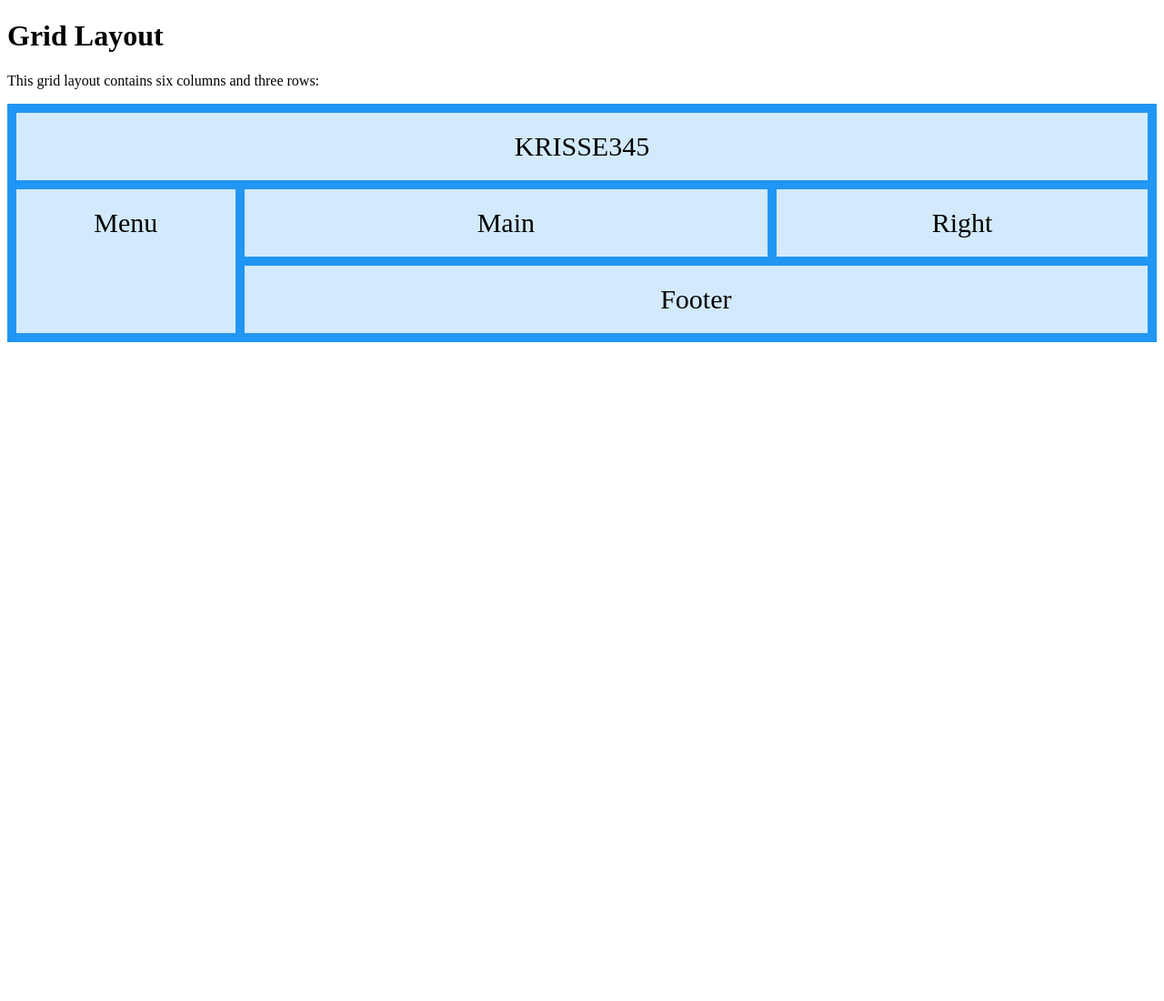
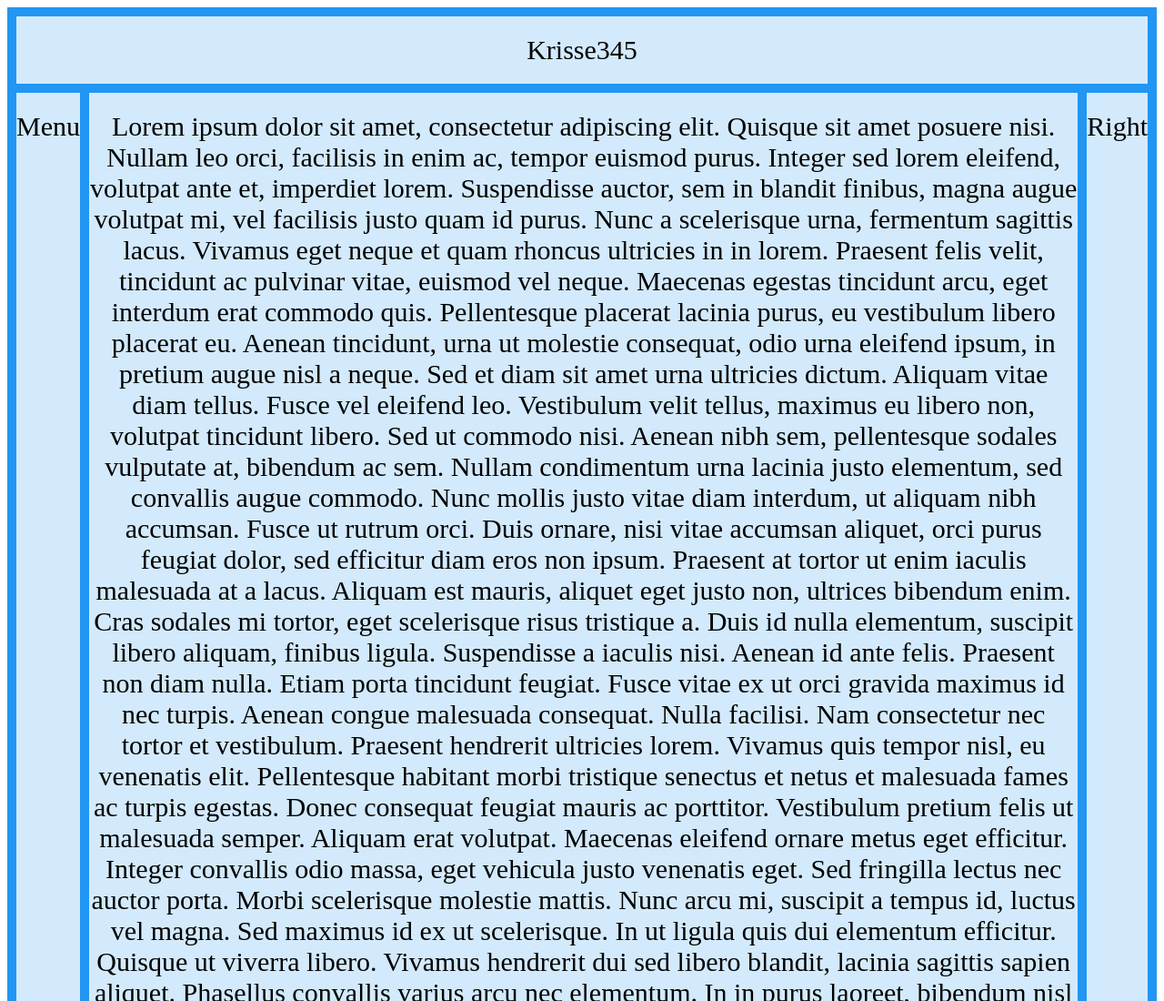
Before and after one commit to Krisse345/Krisse345.github.io, a plain HTML site: page index.html in a window 1280 px wide. Shown: the top 1100 px of the page at 91% size. Before the commit the page ends 800 px from the top, so only its background shows below. Drawn offline with Linux system fonts and the light colour scheme.

Commit message:
Update index.html

```diff
--- a/index.html
+++ b/index.html
@@ -28,15 +28,18 @@
 </style>
 </head>
 <body>
+<div class="grid-container">
+  <div class="item1">Krisse345</div>
+  <div class="item2">Menu</div>
+  <div class="item3">Lorem ipsum dolor sit amet, consectetur adipiscing elit. Quisque sit amet posuere nisi. Nullam leo orci, facilisis in enim ac, tempor euismod purus. Integer sed lorem eleifend, volutpat ante et, imperdiet lorem. Suspendisse auctor, sem in blandit finibus, magna augue volutpat mi, vel facilisis justo quam id purus. Nunc a scelerisque urna, fermentum sagittis lacus. Vivamus eget neque et quam rhoncus ultricies in in lorem. Praesent felis velit, tincidunt ac pulvinar vitae, euismod vel neque. Maecenas egestas tincidunt arcu, eget interdum erat commodo quis. Pellentesque placerat lacinia purus, eu vestibulum libero placerat eu. Aenean tincidunt, urna ut molestie consequat, odio urna eleifend ipsum, in pretium augue nisl a neque. Sed et diam sit amet urna ultricies dictum. Aliquam vitae diam tellus. Fusce vel eleifend leo. Vestibulum velit tellus, maximus eu libero non, volutpat tincidunt libero. Sed ut commodo nisi. Aenean nibh sem, pellentesque sodales vulputate at, bibendum ac sem.
 
-<h1>Grid Layout</h1>
+Nullam condimentum urna lacinia justo elementum, sed convallis augue commodo. Nunc mollis justo vitae diam interdum, ut aliquam nibh accumsan. Fusce ut rutrum orci. Duis ornare, nisi vitae accumsan aliquet, orci purus feugiat dolor, sed efficitur diam eros non ipsum. Praesent at tortor ut enim iaculis malesuada at a lacus. Aliquam est mauris, aliquet eget justo non, ultrices bibendum enim. Cras sodales mi tortor, eget scelerisque risus tristique a. Duis id nulla elementum, suscipit libero aliquam, finibus ligula. Suspendisse a iaculis nisi. Aenean id ante felis. Praesent non diam nulla.
 
-<p>This grid layout contains six columns and three rows:</p>
+Etiam porta tincidunt feugiat. Fusce vitae ex ut orci gravida maximus id nec turpis. Aenean congue malesuada consequat. Nulla facilisi. Nam consectetur nec tortor et vestibulum. Praesent hendrerit ultricies lorem. Vivamus quis tempor nisl, eu venenatis elit. Pellentesque habitant morbi tristique senectus et netus et malesuada fames ac turpis egestas. Donec consequat feugiat mauris ac porttitor. Vestibulum pretium felis ut malesuada semper. Aliquam erat volutpat. Maecenas eleifend ornare metus eget efficitur. Integer convallis odio massa, eget vehicula justo venenatis eget.
 
-<div class="grid-container">
-  <div class="item1">KRISSE345</div>
-  <div class="item2">Menu</div>
-  <div class="item3">Main</div>
+Sed fringilla lectus nec auctor porta. Morbi scelerisque molestie mattis. Nunc arcu mi, suscipit a tempus id, luctus vel magna. Sed maximus id ex ut scelerisque. In ut ligula quis dui elementum efficitur. Quisque ut viverra libero. Vivamus hendrerit dui sed libero blandit, lacinia sagittis sapien aliquet. Phasellus convallis varius arcu nec elementum. In in purus laoreet, bibendum nisl facilisis, accumsan arcu. Pellentesque lacinia lectus vitae congue consequat. Aenean sit amet dui sit amet sapien rutrum tempor vitae ut nunc. Pellentesque quam erat, tincidunt ac justo ut, scelerisque auctor justo. Cras a nisi nibh. Morbi consequat mi sed mi dapibus venenatis.
+
+Sed tempus vestibulum lacus, vel volutpat lorem blandit in. Etiam a ipsum auctor, pellentesque augue a, rutrum lorem. Morbi elit turpis, finibus maximus vestibulum a, ornare ac orci. Suspendisse tempor magna id lorem tempus viverra. Morbi quis finibus dui. Fusce id mauris vitae libero euismod pharetra. Sed pulvinar dignissim nisl in pellentesque. Proin nec consequat justo. Maecenas vitae interdum mi. Vivamus ut nisl quis nibh suscipit viverra nec non sapien. Vestibulum ante ipsum primis in faucibus orci luctus et ultrices posuere cubilia curae; Mauris auctor eu turpis id ultricies. In fringilla ultricies purus sed condimentum. Curabitur eleifend finibus vestibulum. Suspendisse dignissim eros at diam scelerisque, vel pretium lorem varius. Phasellus lacus massa, pulvinar in commodo nec, posuere vitae nisi.</div>
   <div class="item4">Right</div>
   <div class="item5">Footer</div>
 </div>
```
